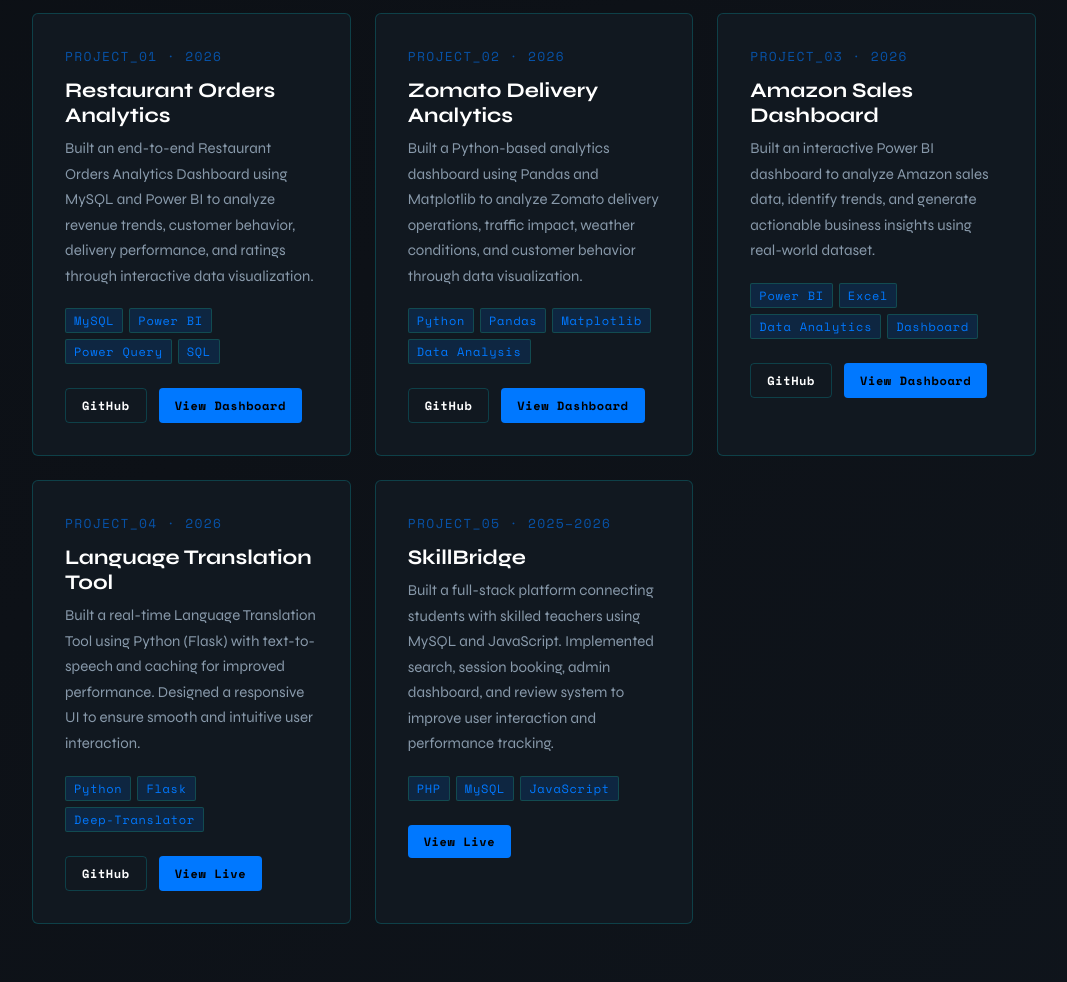
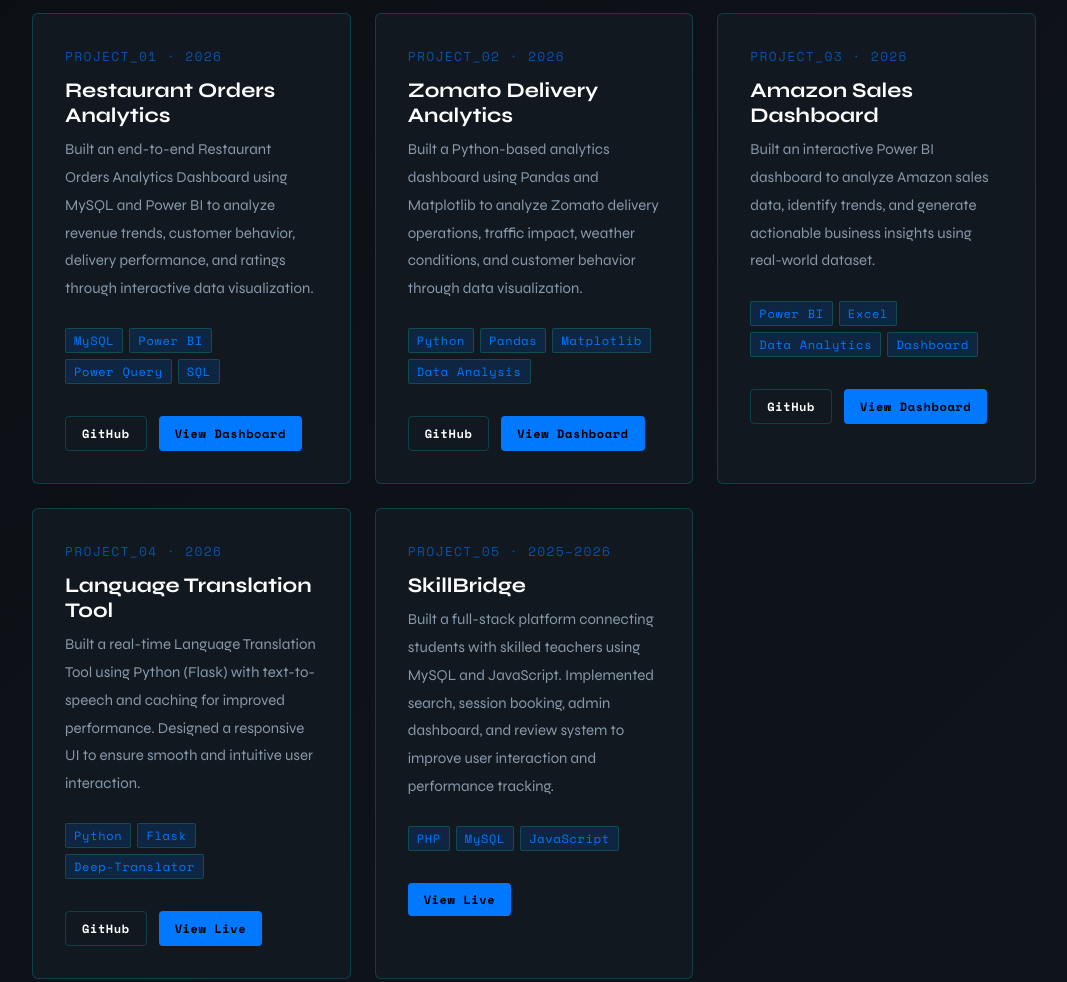
Before and after one commit to Moin-27/Portfolio, a plain HTML site: page index.html in a window 1280 px wide. Shown: the part 2280-3262 px from the top of the page, without its empty margins (106-1173 px from the left). Drawn offline with nearby package versions, Linux system fonts and the light colour scheme.

Commit message:
Update style.css

```diff
--- a/style.css
+++ b/style.css
@@ -849,8 +849,8 @@
     .proj-desc {
       font-size: 15px;
       color: var(--muted);
-      line-height: 1.7;
-      margin-bottom: 1.2rem;
+      line-height: 1.85;
+      margin-bottom: 1.6rem;
     }
 
     .proj-tags {
@@ -889,7 +889,7 @@
     .proj-links {
       display: flex;
       gap: 12px;
-      margin-top: 1.5rem;
+      margin-top: 2rem;
       position: relative;
       z-index: 2;
     }
```
